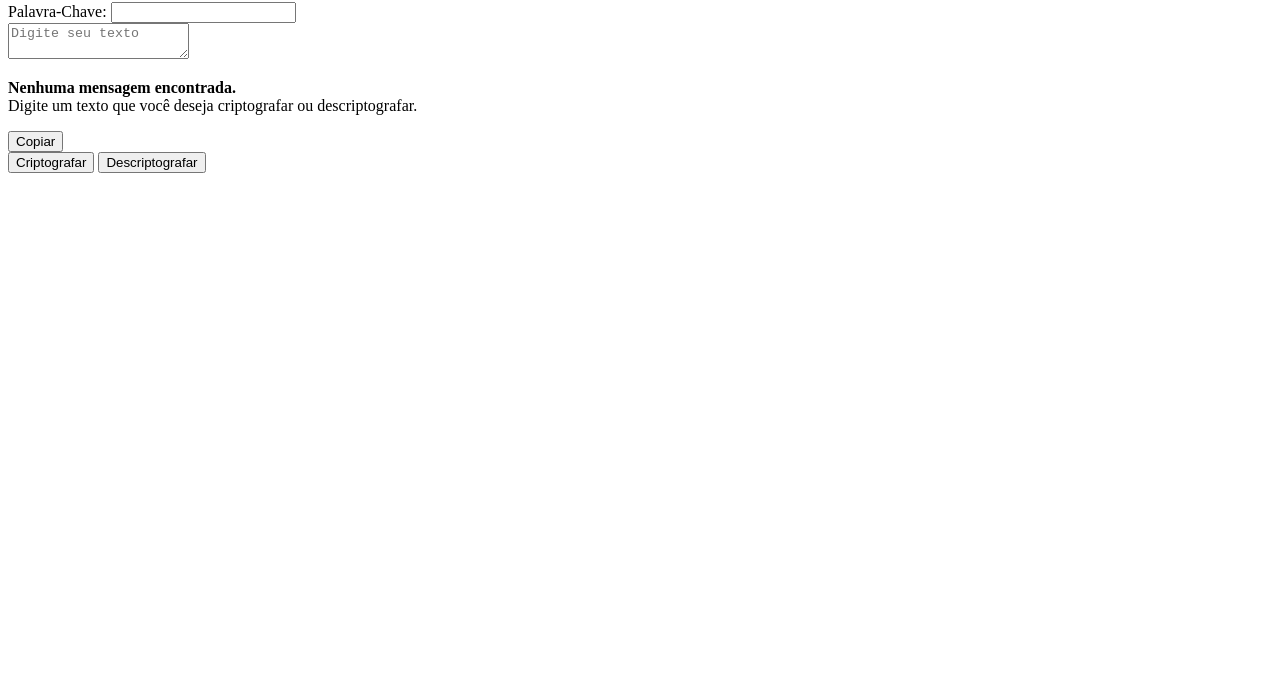
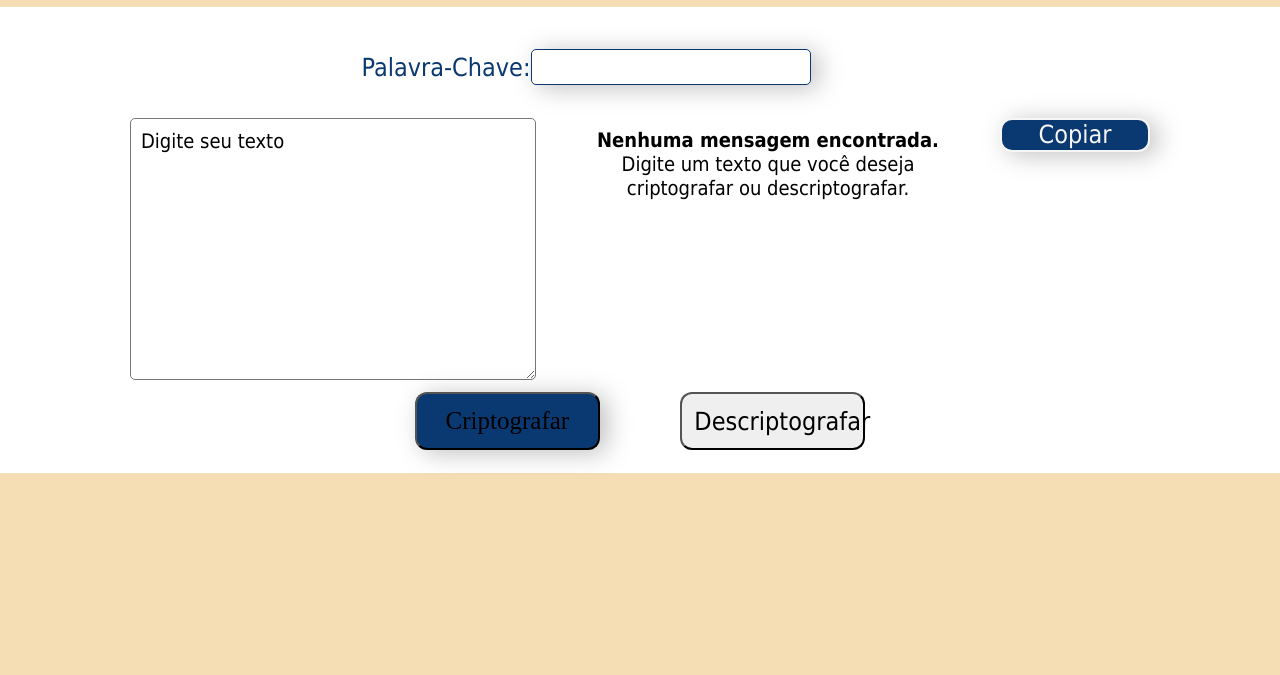
Before and after one commit to emaildoissa/decodificador, a plain HTML site: page index.html in a window 1280 px wide. Shown: the part 125-800 px from the top of the page. Drawn offline with Linux system fonts and the light colour scheme; the site is published under a folder, as on GitHub Pages, so addresses that start at the root find nothing.

Commit message:
Correção pasta ccs.

```diff
--- a/index.html
+++ b/index.html
@@ -4,7 +4,7 @@
 <head>
     <meta charset="UTF-8">
     <meta name="viewport" content="width=device-width, initial-scale=1.0">
-    <link rel="stylesheet" href="/assets/css/estilo.css">
+    <link rel="stylesheet" href="./assets/css/estilo.css">
 
 
     <title>Decodificador</title>
```
